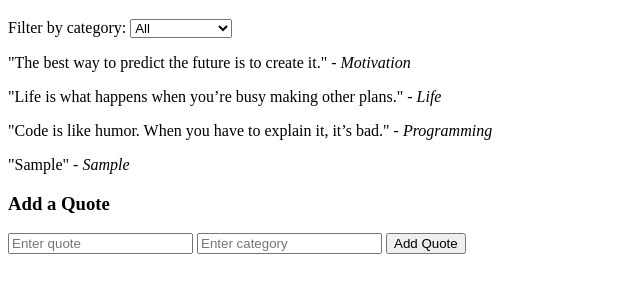
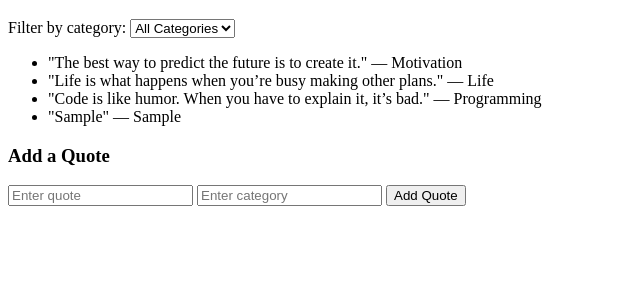
Before and after one commit to ahmei1/alx_fe_javascript, a plain HTML site: page dom-manipulation/index.html in a window 1280 px wide. Both pictures are taken after typing "Sample", "Sample" into the empty fields and a click on the button "Add Quote". Shown: the part 61-354 px from the top of the page, without its empty margins (0-640 px from the left). Drawn offline with Linux system fonts and the light colour scheme.

Commit message:
fixing bugs

```diff
--- a/dom-manipulation/index.html
+++ b/dom-manipulation/index.html
@@ -1,24 +1,24 @@
 <!DOCTYPE html>
 <html lang="en">
 <head>
-  <meta charset="UTF-8">
-  <meta name="viewport" content="width=device-width, initial-scale=1.0">
+  <meta charset="UTF-8" />
+  <meta name="viewport" content="width=device-width, initial-scale=1.0"/>
   <title>Dynamic Quote Generator</title>
 </head>
 <body>
   <h1>Dynamic Quote Generator</h1>
 
-  <!-- Dropdown for filtering -->
   <label for="categoryFilter">Filter by category:</label>
-  <select id="categoryFilter"></select>
+  <select id="categoryFilter" onchange="filterQuote()">
+    <option value="all">All Categories</option>
+    <!-- options are populated dynamically -->
+  </select>
 
-  <!-- Container for quotes -->
   <div id="quoteContainer"></div>
 
-  <!-- Add new quote -->
   <h3>Add a Quote</h3>
-  <input type="text" id="newQuote" placeholder="Enter quote">
-  <input type="text" id="newCategory" placeholder="Enter category">
+  <input type="text" id="newQuote" placeholder="Enter quote" />
+  <input type="text" id="newCategory" placeholder="Enter category" />
   <button onclick="addQuote()">Add Quote</button>
 
   <script src="script.js"></script>
--- a/dom-manipulation/script.js
+++ b/dom-manipulation/script.js
@@ -1,69 +1,105 @@
-// Sample quotes with categories
+// ---- Storage helpers ----
+function saveQuotes() {
+  localStorage.setItem("quotes", JSON.stringify(quotes));
+}
+
+// ---- Load quotes (or defaults) ----
 let quotes = JSON.parse(localStorage.getItem("quotes")) || [
   { text: "The best way to predict the future is to create it.", category: "Motivation" },
   { text: "Life is what happens when you’re busy making other plans.", category: "Life" },
   { text: "Code is like humor. When you have to explain it, it’s bad.", category: "Programming" }
 ];
 
-// Get DOM elements
-const quoteContainer = document.getElementById("quoteContainer");
+// ---- DOM refs ----
 const categoryFilter = document.getElementById("categoryFilter");
+const quoteContainer =
+  document.getElementById("quoteContainer") ||
+  document.getElementById("quoteDisplay"); // fallback if your container is named quoteDisplay
 
-// Populate dropdown with categories
+// ---- Populate categories dynamically ----
 function populateCategories() {
-  // Get unique categories
-  const categories = ["All", ...new Set(quotes.map(q => q.category))];
+  const unique = Array.from(new Set(quotes.map(q => q.category))).sort();
 
-  // Clear existing options
+  // rebuild options
   categoryFilter.innerHTML = "";
+  const allOpt = document.createElement("option");
+  allOpt.value = "all";
+  allOpt.textContent = "All Categories";
+  categoryFilter.appendChild(allOpt);
 
-  // Add each category to dropdown
-  categories.forEach(cat => {
-    const option = document.createElement("option");
-    option.value = cat;
-    option.textContent = cat;
-    categoryFilter.appendChild(option);
+  unique.forEach(cat => {
+    const opt = document.createElement("option");
+    opt.value = cat;
+    opt.textContent = cat;
+    categoryFilter.appendChild(opt);
   });
 
-  // Restore last selected category from localStorage
-  const savedCategory = localStorage.getItem("selectedCategory");
-  if (savedCategory && categories.includes(savedCategory)) {
-    categoryFilter.value = savedCategory;
+  // restore last selected category (if any)
+  const saved = localStorage.getItem("selectedCategory");
+  if (saved && (saved === "all" || unique.includes(saved))) {
+    categoryFilter.value = saved;
+  } else {
+    categoryFilter.value = "all";
   }
 }
+window.populateCategories = populateCategories; // (exposed for tests)
 
-// Show quotes based on filter
+// ---- Filter & render quotes; save selected category ----
 function filterQuote() {
-  const selectedCategory = categoryFilter.value;
-  localStorage.setItem("selectedCategory", selectedCategory);
+  const selected = categoryFilter.value;
+  localStorage.setItem("selectedCategory", selected);
 
-  // Filter quotes
-  let filtered = quotes;
-  if (selectedCategory !== "All") {
-    filtered = quotes.filter(q => q.category === selectedCategory);
+  let list = quotes;
+  if (selected !== "all") {
+    list = quotes.filter(q => q.category === selected);
   }
 
-  // Display quotes
-  quoteContainer.innerHTML = filtered.map(q => `<p>"${q.text}" - <em>${q.category}</em></p>`).join("");
+  // render
+  quoteContainer.innerHTML = "";
+  if (list.length === 0) {
+    quoteContainer.textContent = "No quotes in this category yet.";
+    return;
+  }
+  const ul = document.createElement("ul");
+  list.forEach(q => {
+    const li = document.createElement("li");
+    li.textContent = `"${q.text}" — ${q.category}`;
+    ul.appendChild(li);
+  });
+  quoteContainer.appendChild(ul);
 }
+window.filterQuote = filterQuote; // (exposed for inline onchange & tests)
 
-// Add new quote
+// ---- Add a new quote; update storage & UI ----
 function addQuote() {
-  const newQuote = document.getElementById("newQuote").value.trim();
-  const newCategory = document.getElementById("newCategory").value.trim();
+  const textEl = document.getElementById("newQuote");
+  const catEl  = document.getElementById("newCategory");
+  const text = (textEl.value || "").trim();
+  const category = (catEl.value || "").trim();
 
-  if (newQuote && newCategory) {
-    quotes.push({ text: newQuote, category: newCategory });
-    localStorage.setItem("quotes", JSON.stringify(quotes));
-    document.getElementById("newQuote").value = "";
-    document.getElementById("newCategory").value = "";
-    populateCategories(); // update dropdown
-    filterQuote(); // refresh displayed quotes
-  } else {
+  if (!text || !category) {
     alert("Please enter both a quote and a category.");
+    return;
   }
+
+  quotes.push({ text, category });
+  saveQuotes();
+
+  // update categories while preserving current selection
+  const current = categoryFilter.value;
+  populateCategories();
+  if ([current, "all"].includes(current)) categoryFilter.value = current;
+
+  // refresh the filtered view
+  filterQuote();
+
+  textEl.value = "";
+  catEl.value = "";
 }
+window.addQuote = addQuote;
 
-// Initial load
-populateCategories();
-filterQuote();
+// ---- Initialize ----
+document.addEventListener("DOMContentLoaded", () => {
+  populateCategories();  // builds dropdown
+  filterQuote();         // applies (and saves) the current filter
+});
```
